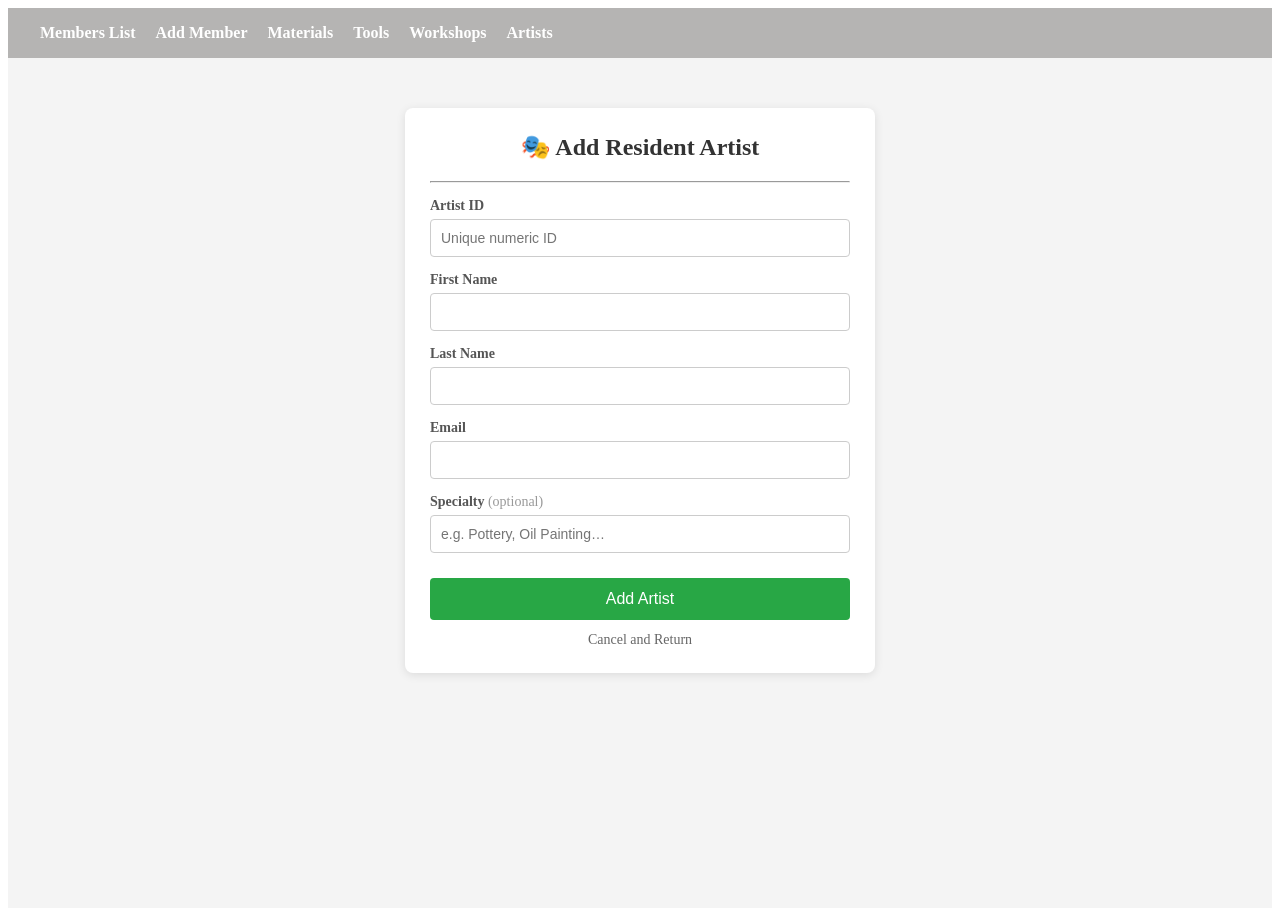
After one commit to Yara-ayman1/-The-Creative-Workshop-Studio-Management, a Django app: a page that uses Workshop_Studio/templates/Navbar.html in a window 1280 px wide. The commit adds this page. Run offline with Django 5.2, Linux system fonts and the light colour scheme; parts of the project's set-up code (start-up, migrations or seed data) failed here and were passed over.

Commit message:
added artist and studio

```diff
--- a/Workshop_Studio/WorkshopManagement/urls.py
+++ b/Workshop_Studio/WorkshopManagement/urls.py
@@ -23,4 +23,10 @@ urlpatterns = [
     # ── Material consumption ────────────────────────────────────
     path('<int:artist_id>/<int:studio_id>/<int:workshop_id>/consume/',
                                                        views.log_consumption, name='log_consumption'),
+
+    # ── Resident Artists ────────────────────────────────────────
+    path('artists/',                        views.artist_list,   name='artist_list'),
+    path('artists/add/',                    views.add_artist,    name='add_artist'),
+    path('artists/<int:artist_id>/edit/',   views.edit_artist,   name='edit_artist'),
+    path('artists/<int:artist_id>/delete/', views.delete_artist, name='delete_artist'),
 ]
--- a/Workshop_Studio/WorkshopManagement/views.py
+++ b/Workshop_Studio/WorkshopManagement/views.py
@@ -2,9 +2,7 @@ from django.shortcuts import render, redirect
 from django.db import connection
 
 
-# ──────────────────────────────────────────────
-# HELPERS
-# ──────────────────────────────────────────────
+
 
 def _fetch_studios():
     with connection.cursor() as cursor:
@@ -32,9 +30,7 @@ def _next_workshop_id(artist_id, studio_id):
         return cursor.fetchone()[0]
 
 
-# ──────────────────────────────────────────────
-# WORKSHOP LIST
-# ──────────────────────────────────────────────
+
 
 def workshop_list(request):
     with connection.cursor() as cursor:
@@ -60,9 +56,6 @@ def workshop_list(request):
     return render(request, 'workshop_list.html', {'workshops': workshops})
 
 
-# ──────────────────────────────────────────────
-# ADD WORKSHOP
-# ──────────────────────────────────────────────
 
 def add_workshop(request):
     studios = _fetch_studios()
@@ -107,9 +100,7 @@ def add_workshop(request):
                   {'studios': studios, 'artists': artists, 'error': error})
 
 
-# ──────────────────────────────────────────────
-# EDIT WORKSHOP
-# ──────────────────────────────────────────────
+
 
 def edit_workshop(request, artist_id, studio_id, workshop_id):
     studios = _fetch_studios()
@@ -174,9 +165,6 @@ def edit_workshop(request, artist_id, studio_id, workshop_id):
                    'artists': artists, 'error': error})
 
 
-# ──────────────────────────────────────────────
-# DELETE WORKSHOP
-# ──────────────────────────────────────────────
 
 def delete_workshop(request, artist_id, studio_id, workshop_id):
     if request.method == 'POST':
@@ -206,9 +194,7 @@ def delete_workshop(request, artist_id, studio_id, workshop_id):
     return redirect('workshop_list')
 
 
-# ──────────────────────────────────────────────
-# WORKSHOP DETAIL (registrations + materials)
-# ──────────────────────────────────────────────
+
 
 def workshop_detail(request, artist_id, studio_id, workshop_id):
     with connection.cursor() as cursor:
@@ -280,9 +266,7 @@ def workshop_detail(request, artist_id, studio_id, workshop_id):
     })
 
 
-# ──────────────────────────────────────────────
-# REGISTER MEMBER TO WORKSHOP
-# ──────────────────────────────────────────────
+
 
 def register_member(request, artist_id, studio_id, workshop_id):
     if request.method == 'POST':
@@ -338,9 +322,6 @@ def register_member(request, artist_id, studio_id, workshop_id):
                     workshop_id=workshop_id)
 
 
-# ──────────────────────────────────────────────
-# REMOVE MEMBER FROM WORKSHOP
-# ──────────────────────────────────────────────
 
 def unregister_member(request, artist_id, studio_id, workshop_id, member_id):
     if request.method == 'POST':
@@ -358,9 +339,7 @@ def unregister_member(request, artist_id, studio_id, workshop_id, member_id):
                     workshop_id=workshop_id)
 
 
-# ──────────────────────────────────────────────
-# LOG MATERIAL CONSUMPTION FOR WORKSHOP
-# ──────────────────────────────────────────────
+
 
 def log_consumption(request, artist_id, studio_id, workshop_id):
     if request.method == 'POST':
@@ -412,3 +391,97 @@ def log_consumption(request, artist_id, studio_id, workshop_id):
     return redirect('workshop_detail',
                     artist_id=artist_id, studio_id=studio_id,
                     workshop_id=workshop_id)
+
+
+
+
+def artist_list(request):
+    """Shown as a section inside the workshops page."""
+    with connection.cursor() as cursor:
+        cursor.execute(
+            """
+            SELECT ARTIST_ID, FIRST_NAME, LAST_NAME, EMAIL, SPECIALTY
+            FROM RESIDENT_ARTIST
+            ORDER BY FIRST_NAME
+            """
+        )
+        artists = cursor.fetchall()
+    return render(request, 'artist_list.html', {'artists': artists})
+
+
+def add_artist(request):
+    error = None
+    if request.method == 'POST':
+        artist_id  = request.POST.get('artist_id')
+        first_name = request.POST.get('first_name')
+        last_name  = request.POST.get('last_name')
+        email      = request.POST.get('email')
+        specialty  = request.POST.get('specialty')
+
+        if not all([artist_id, first_name, last_name, email]):
+            error = "ID, first name, last name and email are required."
+        else:
+            with connection.cursor() as cursor:
+                cursor.execute(
+                    """
+                    INSERT INTO RESIDENT_ARTIST
+                        (ARTIST_ID, FIRST_NAME, LAST_NAME, EMAIL, SPECIALTY)
+                    VALUES (%s, %s, %s, %s, %s)
+                    """,
+                    [artist_id, first_name, last_name, email, specialty],
+                )
+            return redirect('artist_list')
+
+    return render(request, 'add_artist.html', {'error': error})
+
+
+def edit_artist(request, artist_id):
+    with connection.cursor() as cursor:
+        cursor.execute(
+            """
+            SELECT ARTIST_ID, FIRST_NAME, LAST_NAME, EMAIL, SPECIALTY
+            FROM RESIDENT_ARTIST
+            WHERE ARTIST_ID = %s
+            """,
+            [artist_id],
+        )
+        artist = cursor.fetchone()
+
+    if not artist:
+        return redirect('artist_list')
+
+    error = None
+    if request.method == 'POST':
+        first_name = request.POST.get('first_name')
+        last_name  = request.POST.get('last_name')
+        email      = request.POST.get('email')
+        specialty  = request.POST.get('specialty')
+
+        if not all([first_name, last_name, email]):
+            error = "First name, last name and email are required."
+        else:
+            with connection.cursor() as cursor:
+                cursor.execute(
+                    """
+                    UPDATE RESIDENT_ARTIST
+                    SET FIRST_NAME = %s,
+                        LAST_NAME  = %s,
+                        EMAIL      = %s,
+                        SPECIALTY  = %s
+                    WHERE ARTIST_ID = %s
+                    """,
+                    [first_name, last_name, email, specialty, artist_id],
+                )
+            return redirect('artist_list')
+
+    return render(request, 'edit_artist.html', {'artist': artist, 'error': error})
+
+
+def delete_artist(request, artist_id):
+    if request.method == 'POST':
+        with connection.cursor() as cursor:
+            cursor.execute(
+                "DELETE FROM RESIDENT_ARTIST WHERE ARTIST_ID = %s",
+                [artist_id],
+            )
+    return redirect('artist_list')
--- a/Workshop_Studio/templates/Navbar.html
+++ b/Workshop_Studio/templates/Navbar.html
@@ -22,4 +22,5 @@
     <a href="{% url 'inventory_dashboard' %}">Materials</a>
     <a href="{% url 'tool_dashboard' %}">Tools</a>
     <a href="{% url 'workshop_list' %}">Workshops</a>
+    <a href="{% url 'artist_list' %}">Artists</a>
 </div>
--- /dev/null
+++ b/Workshop_Studio/templates/add_artist.html
@@ -0,0 +1,109 @@
+{% extends 'base.html' %}
+{% block content %}
+
+<style>
+    .page-wrapper {
+        display: flex;
+        justify-content: center;
+        align-items: flex-start;
+        padding-top: 50px;
+        background-color: #f4f4f4;
+        min-height: 100vh;
+    }
+
+    .form-container {
+        background: white;
+        padding: 25px;
+        border-radius: 8px;
+        box-shadow: 0 2px 10px rgba(0,0,0,0.1);
+        width: 420px;
+    }
+
+    h2 { text-align: center; color: #333; margin-top: 0; }
+
+    input {
+        width: 100%;
+        padding: 10px;
+        margin-top: 5px;
+        border: 1px solid #ccc;
+        border-radius: 4px;
+        box-sizing: border-box;
+        font-size: 14px;
+    }
+
+    label {
+        font-size: 14px;
+        font-weight: bold;
+        color: #555;
+        display: block;
+        margin-top: 15px;
+    }
+
+    .error-box {
+        background: #fdecea;
+        border: 1px solid #f5c6c6;
+        color: #c0392b;
+        padding: 10px 14px;
+        border-radius: 4px;
+        margin-bottom: 12px;
+        font-size: 14px;
+    }
+
+    button[type="submit"] {
+        width: 100%;
+        padding: 12px;
+        background-color: #28a745;
+        color: white;
+        border: none;
+        border-radius: 4px;
+        cursor: pointer;
+        font-size: 16px;
+        margin-top: 25px;
+    }
+    button[type="submit"]:hover { background-color: #218838; }
+
+    .cancel-link {
+        display: block;
+        text-align: center;
+        margin-top: 12px;
+        color: #666;
+        text-decoration: none;
+        font-size: 14px;
+    }
+    .cancel-link:hover { text-decoration: underline; }
+</style>
+
+<div class="page-wrapper">
+    <div class="form-container">
+        <h2>🎭 Add Resident Artist</h2>
+        <hr>
+
+        {% if error %}
+        <div class="error-box">{{ error }}</div>
+        {% endif %}
+
+        <form method="post">
+            {% csrf_token %}
+
+            <label for="artist_id">Artist ID</label>
+            <input type="number" id="artist_id" name="artist_id" placeholder="Unique numeric ID" required>
+
+            <label for="first_name">First Name</label>
+            <input type="text" id="first_name" name="first_name" required>
+
+            <label for="last_name">Last Name</label>
+            <input type="text" id="last_name" name="last_name" required>
+
+            <label for="email">Email</label>
+            <input type="email" id="email" name="email" required>
+
+            <label for="specialty">Specialty <span style="font-weight:normal; color:#999;">(optional)</span></label>
+            <input type="text" id="specialty" name="specialty" placeholder="e.g. Pottery, Oil Painting…">
+
+            <button type="submit">Add Artist</button>
+            <a href="{% url 'artist_list' %}" class="cancel-link">Cancel and Return</a>
+        </form>
+    </div>
+</div>
+
+{% endblock %}
--- a/Workshop_Studio/templates/add_workshop.html
+++ b/Workshop_Studio/templates/add_workshop.html
@@ -78,7 +78,7 @@
 
 <div class="page-wrapper">
     <div class="form-container">
-        <h2>🎨 New Workshop</h2>
+        <h2> New Workshop</h2>
         <hr>
 
         {% if error %}
@@ -92,7 +92,7 @@
             <input type="text" id="title" name="title" placeholder="e.g. Intro to Wheel Throwing" required>
 
             <label for="craft_type">Craft Type</label>
-           <input type="text" name="craft_type" value="{{ workshop.4 }}" required>
+            <input type="text" id="craft_type" name="craft_type" placeholder="e.g. Pottery, Painting, Digital Media…" required>
 
             <label for="artist_id">Instructor (Resident Artist)</label>
             <select id="artist_id" name="artist_id" required>
--- a/Workshop_Studio/templates/edit_workshop.html
+++ b/Workshop_Studio/templates/edit_workshop.html
@@ -81,7 +81,7 @@
        5=workshop_date, 6=start_time, 7=end_time, 8=max_participants #}
 
 <div class="card">
-    <h3>✏️ Edit Workshop</h3>
+    <h3> Edit Workshop</h3>
 
     <div class="info-note">
         ℹ️ Instructor and studio cannot be changed after creation.
@@ -94,8 +94,7 @@
         <input type="text" name="title" value="{{ workshop.3 }}" required>
 
         <label>Craft Type</label>
-         <input type="text" name="craft_type" value="{{ workshop.4 }}" required>
-
+        <input type="text" name="craft_type" value="{{ workshop.4 }}" placeholder="e.g. Pottery, Painting…" required>
 
         <label>Instructor</label>
         <input type="text" value="(locked after creation)" disabled>
```
Also changed, not shown: Workshop_Studio/templates/artist_list.html (added, +108 -0 lines), Workshop_Studio/templates/edit_artist.html (added, +102 -0 lines).
